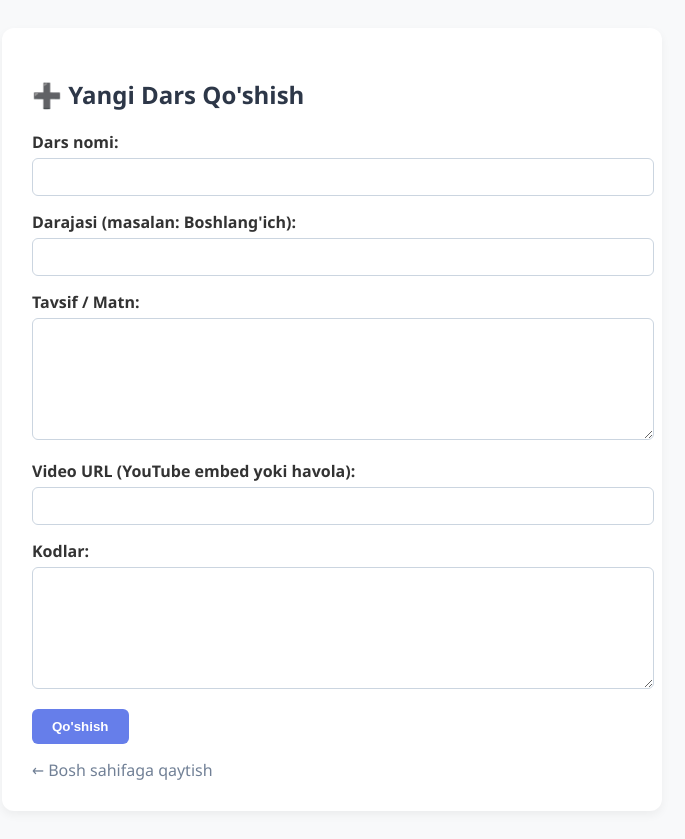
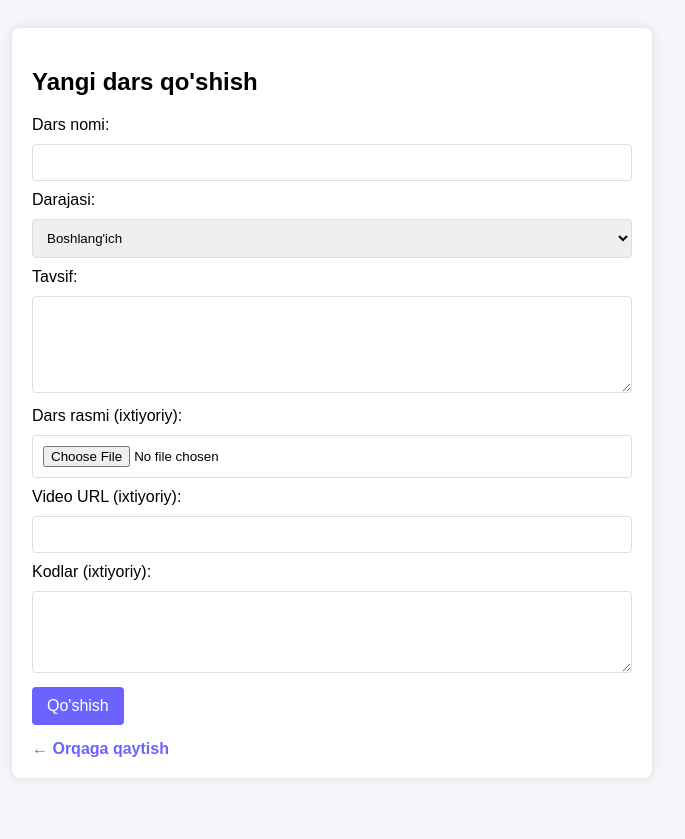
Before and after one commit to lOl-37/Murodullayev, a FastAPI app: template templates/dars_qoshish.html in a window 1280 px wide. Shown: the whole page, without its empty margins (308-993 px from the left). After the commit the page ends 757 px from the top, so only its background shows below. Run offline with FastAPI, Linux system fonts and the light colour scheme; the template is opened without the code that fills it, so the values that code supplies are empty.

Commit message:
Update dars_qoshish.html

```diff
--- a/templates/dars_qoshish.html
+++ b/templates/dars_qoshish.html
@@ -4,39 +4,42 @@
     <meta charset="UTF-8">
     <title>Yangi dars qo'shish</title>
     <style>
-        body { font-family: 'Segoe UI', Tahoma, Geneva, Verdana, sans-serif; background-color: #f8f9fa; padding: 20px; color: #333; }
-        .container { max-width: 600px; margin: 0 auto; background: white; padding: 30px; border-radius: 12px; box-shadow: 0 4px 10px rgba(0,0,0,0.05); }
-        h2 { margin-bottom: 20px; color: #2d3748; }
-        label { display: block; margin-bottom: 5px; font-weight: 600; }
-        input, textarea { width: 100%; padding: 10px; margin-bottom: 15px; border: 1px solid #cbd5e0; border-radius: 6px; font-size: 14px; }
-        textarea { height: 100px; }
-        button { background-color: #667eea; color: white; padding: 10px 20px; border: none; border-radius: 6px; font-weight: 600; cursor: pointer; }
-        button:hover { background-color: #5a67d8; }
-        a { display: inline-block; margin-top: 15px; color: #718096; text-decoration: none; }
+        body { font-family: Arial, sans-serif; background-color: #f4f4f9; padding: 20px; }
+        .container { max-width: 600px; margin: auto; background: white; padding: 20px; border-radius: 8px; box-shadow: 0 0 10px rgba(0,0,0,0.1); }
+        input, select, textarea { width: 100%; padding: 10px; margin: 10px 0; border: 1px solid #ddd; border-radius: 4px; box-sizing: border-box; }
+        button { background: #6c63ff; color: white; border: none; padding: 10px 15px; border-radius: 4px; cursor: pointer; font-size: 16px; }
+        .btn-back { display: inline-block; margin-top: 15px; text-decoration: none; color: #6c63ff; font-weight: bold; }
     </style>
 </head>
 <body>
     <div class="container">
-        <h2>➕ Yangi Dars Qo'shish</h2>
-        <form action="/dars-qoshish" method="post">
+        <h2>Yangi dars qo'shish</h2>
+        <form action="/dars-qoshish" method="POST" enctype="multipart/form-data">
             <label>Dars nomi:</label>
             <input type="text" name="nomi" required>
 
-            <label>Darajasi (masalan: Boshlang'ich):</label>
-            <input type="text" name="daraja" required>
+            <label>Darajasi:</label>
+            <select name="daraja">
+                <option value="Boshlang'ich">Boshlang'ich</option>
+                <option value="O'rta">O'rta</option>
+                <option value="Yuqori">Yuqori</option>
+            </select>
 
-            <label>Tavsif / Matn:</label>
-            <textarea name="tavsif" required></textarea>
+            <label>Tavsif:</label>
+            <textarea name="tavsif" rows="5" required></textarea>
 
-            <label>Video URL (YouTube embed yoki havola):</label>
+            <label>Dars rasmi (ixtiyoriy):</label>
+            <input type="file" name="rasm" accept="image/*">
+
+            <label>Video URL (ixtiyoriy):</label>
             <input type="text" name="video_url">
 
-            <label>Kodlar:</label>
-            <textarea name="kodlar"></textarea>
+            <label>Kodlar (ixtiyoriy):</label>
+            <textarea name="kodlar" rows="4"></textarea>
 
             <button type="submit">Qo'shish</button>
         </form>
-        <a href="/">← Bosh sahifaga qaytish</a>
+        <a href="/" class="btn-back">← Orqaga qaytish</a>
     </div>
 </body>
 </html>
```
